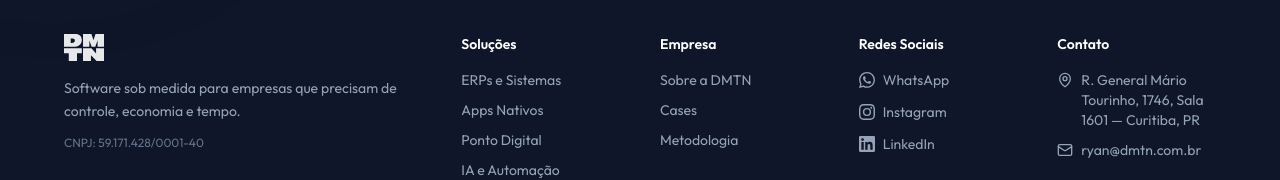
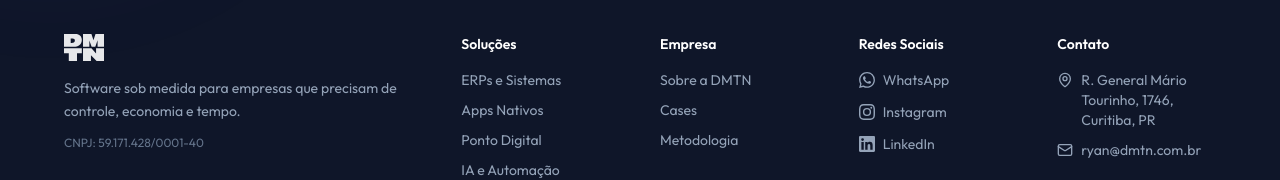
Before and after one commit to ryanfigueredo/dmtn, a Next.js app: page / in a window 1280 px wide. Shown: the part 6904-7084 px from the top of the page. Built offline with nearby package versions, Linux system fonts and the light colour scheme.

Commit message:
fix: corrige endereço no rodapé removendo a sala

```diff
--- a/app/dev/components/footer.tsx
+++ b/app/dev/components/footer.tsx
@@ -113,7 +113,7 @@
               <div className="flex items-start gap-2">
                 <MapPin className="w-4 h-4 text-slate-400 mt-0.5 shrink-0" />
                 <span className="text-sm text-slate-400">
-                  R. General Mário Tourinho, 1746, Sala 1601 — Curitiba, PR
+                  R. General Mário Tourinho, 1746, Curitiba, PR
                 </span>
               </div>
               <a
```
